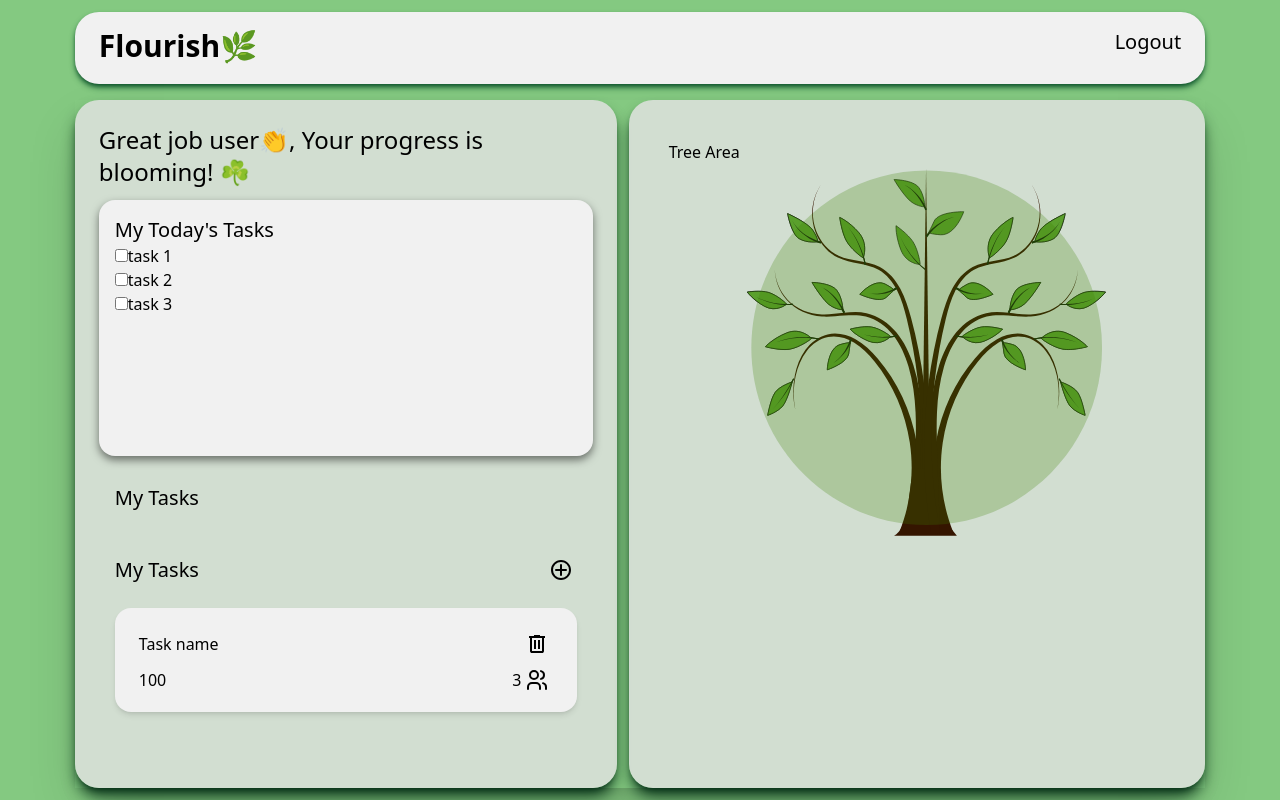
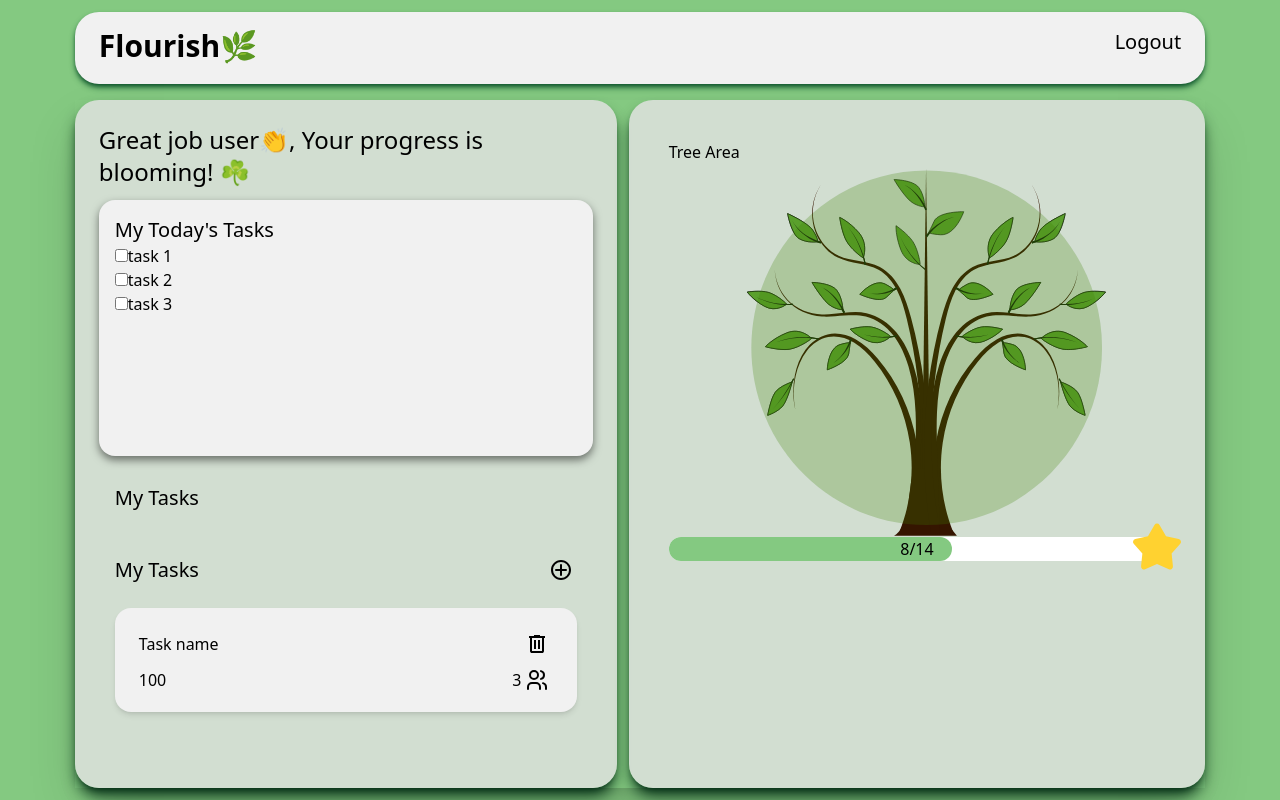
Before and after one commit to Ajdj100/FlourishAppV2, a React (Vite) app in the folder FlourishAppV2/: page /Dashboard in a window 1280 px wide. Built offline with nearby package versions, Linux system fonts and the light colour scheme.

Commit message:
Added seperate component for right side stuff

```diff
--- a/FlourishAppV2/src/Dashboard.jsx
+++ b/FlourishAppV2/src/Dashboard.jsx
@@ -1,6 +1,7 @@
 import React, { useEffect, useState } from "react";
 import { useLocation } from "react-router-dom";
 import MyTask from "./MyTask";
+import TaskView from "./TaskView";
 
 const Dashboard = () => {
   const location = useLocation();
@@ -70,8 +71,7 @@ const Dashboard = () => {
 
         </div>
         <div className="flex w-[51%] flex-col bg-[#e2e2e2d3] rounded-3xl overflow-hidden p-10 shadow-lg shadow-green-950">
-          <h1>Tree Area</h1>
-          <img src="./src/assets/tree.svg" alt="" />
+              <TaskView></TaskView>
         </div>
       </div>
     </div>
--- /dev/null
+++ b/FlourishAppV2/src/TaskView.jsx
@@ -0,0 +1,18 @@
+import MilestoneBar from "./components/milestoneBar";
+
+export default function TaskView() {
+
+    let goal = 14;
+    let cur = 8;
+
+    //todo: get data from server regarding this thingy
+
+    return (
+        <>
+
+            <h1>Tree Area</h1>
+            <img src="./src/assets/tree.svg" alt="" />
+            <MilestoneBar growthGoal={goal} currentGrowth={cur}></MilestoneBar>
+        </>
+    )
+}
```
